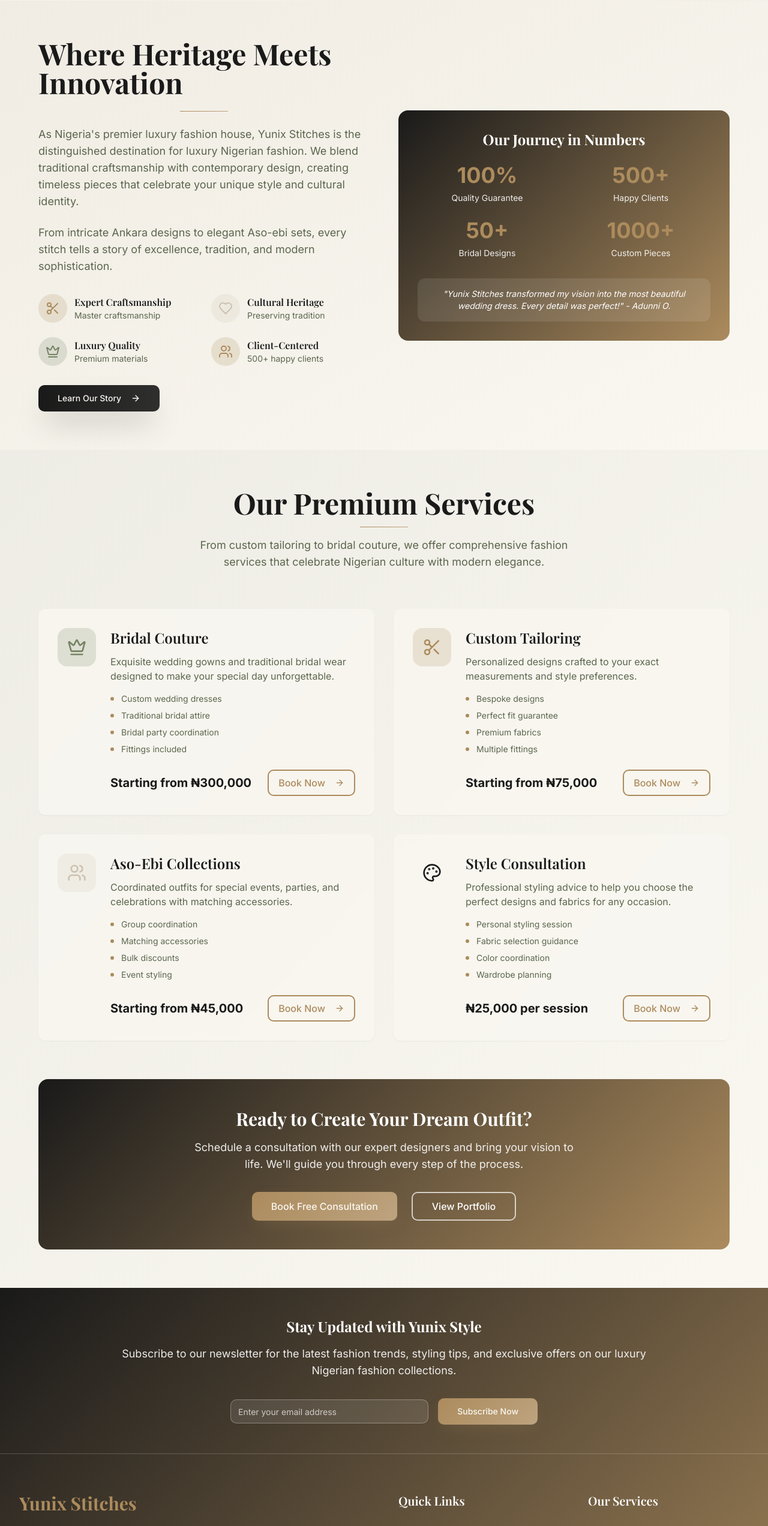
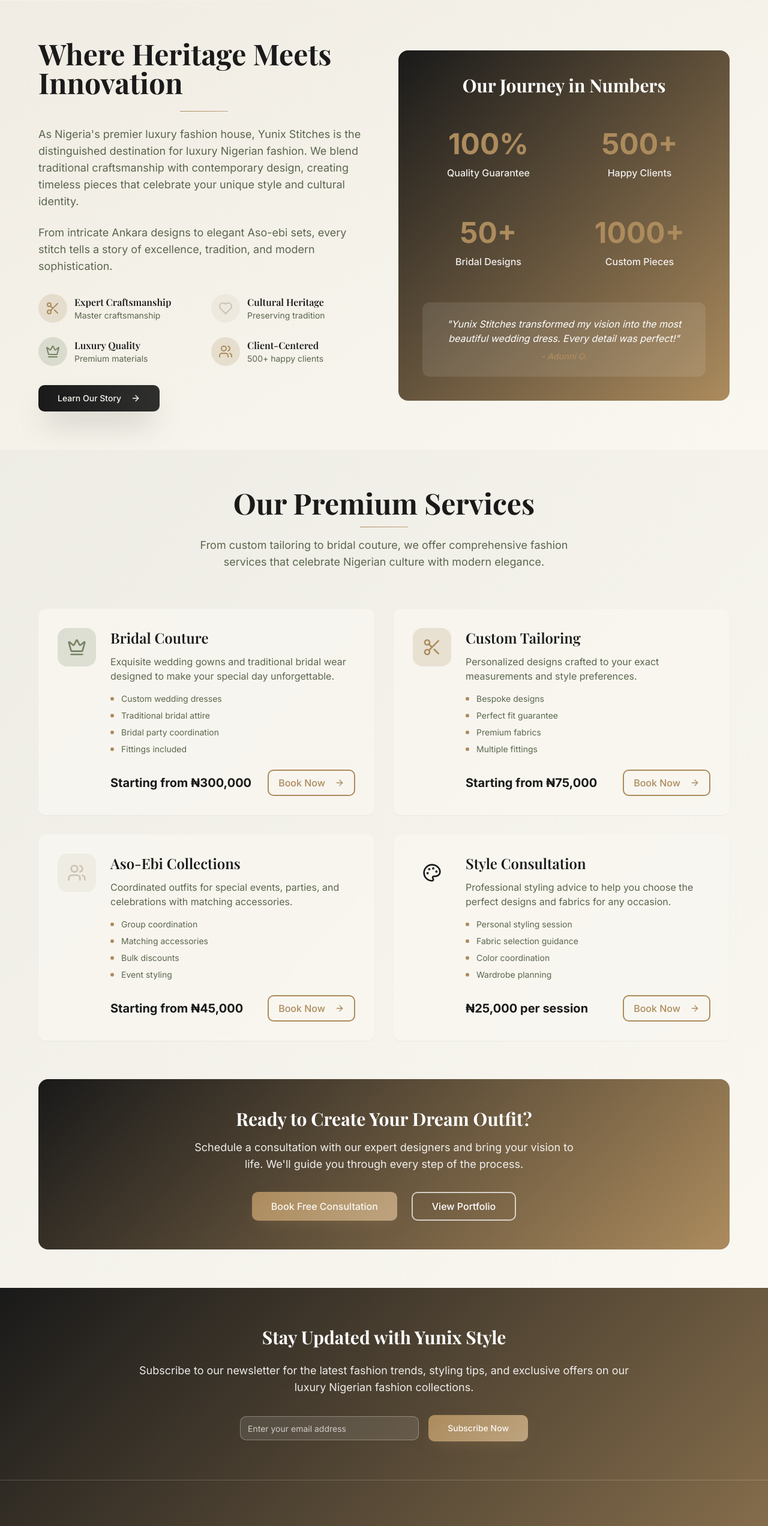
Before and after one commit to richyriminem-re/yunix-stitches-project, a React (Vite) app: page / in a window 1280 px wide. Shown: the part 2000-4544 px from the top of the page at 60% size. Built offline with nearby package versions, Linux system fonts and the light colour scheme.

Commit message:
Improve journey numbers and footer

```diff
--- a/src/components/AboutPreview.tsx
+++ b/src/components/AboutPreview.tsx
@@ -75,37 +75,38 @@ const AboutPreview = () => {
 
           {/* Image/Stats Section */}
           <div className="relative">
-            <div className="bg-gradient-luxury rounded-2xl p-8 text-white dark:bg-gradient-to-br dark:from-muted dark:to-accent/80">
-              <h3 className="text-2xl font-serif font-bold mb-6 text-center">
+            <div className="bg-gradient-luxury rounded-2xl p-6 sm:p-8 lg:p-10 text-white dark:bg-gradient-to-br dark:from-muted dark:to-accent/80">
+              <h3 className="text-xl sm:text-2xl lg:text-3xl font-serif font-bold mb-8 sm:mb-10 text-center">
                 Our Journey in Numbers
               </h3>
 
-              <div className="grid grid-cols-2 gap-6">
-                <div className="text-center">
-                  <div className="text-4xl font-bold text-secondary mb-2">100%</div>
-                  <div className="text-sm opacity-90">Quality Guarantee</div>
+              <div className="grid grid-cols-2 gap-4 sm:gap-6 lg:gap-8 mb-8 sm:mb-10">
+                <div className="text-center p-2 sm:p-4">
+                  <div className="text-2xl sm:text-3xl lg:text-4xl xl:text-5xl font-bold text-secondary mb-2 sm:mb-3">100%</div>
+                  <div className="text-xs sm:text-sm lg:text-base opacity-90 font-medium">Quality Guarantee</div>
                 </div>
 
-                <div className="text-center">
-                  <div className="text-4xl font-bold text-secondary mb-2">500+</div>
-                  <div className="text-sm opacity-90">Happy Clients</div>
+                <div className="text-center p-2 sm:p-4">
+                  <div className="text-2xl sm:text-3xl lg:text-4xl xl:text-5xl font-bold text-secondary mb-2 sm:mb-3">500+</div>
+                  <div className="text-xs sm:text-sm lg:text-base opacity-90 font-medium">Happy Clients</div>
                 </div>
 
-                <div className="text-center">
-                  <div className="text-4xl font-bold text-secondary mb-2">50+</div>
-                  <div className="text-sm opacity-90">Bridal Designs</div>
+                <div className="text-center p-2 sm:p-4">
+                  <div className="text-2xl sm:text-3xl lg:text-4xl xl:text-5xl font-bold text-secondary mb-2 sm:mb-3">50+</div>
+                  <div className="text-xs sm:text-sm lg:text-base opacity-90 font-medium">Bridal Designs</div>
                 </div>
 
-                <div className="text-center">
-                  <div className="text-4xl font-bold text-secondary mb-2">1000+</div>
-                  <div className="text-sm opacity-90">Custom Pieces</div>
+                <div className="text-center p-2 sm:p-4">
+                  <div className="text-2xl sm:text-3xl lg:text-4xl xl:text-5xl font-bold text-secondary mb-2 sm:mb-3">1000+</div>
+                  <div className="text-xs sm:text-sm lg:text-base opacity-90 font-medium">Custom Pieces</div>
                 </div>
               </div>
 
-              <div className="mt-8 p-4 bg-white/10 rounded-lg backdrop-blur-sm dark:bg-black/20">
-                <p className="text-sm italic text-center">
+              <div className="p-4 sm:p-6 bg-white/10 rounded-xl backdrop-blur-sm dark:bg-black/20">
+                <p className="text-sm sm:text-base italic text-center leading-relaxed">
                   "Yunix Stitches transformed my vision into the most beautiful wedding dress.
-                  Every detail was perfect!" - Adunni O.
+                  Every detail was perfect!"
+                  <span className="block mt-2 text-xs sm:text-sm font-semibold text-secondary">- Adunni O.</span>
                 </p>
               </div>
             </div>
--- a/src/components/Footer.tsx
+++ b/src/components/Footer.tsx
@@ -68,20 +68,24 @@ const Footer = () => {
   }];
   return <footer className="bg-gradient-luxury text-white">
       {/* Newsletter Section */}
-      <div className="border-b border-white/20 py-12">
+      <div className="border-b border-white/20 py-8 sm:py-12 lg:py-16">
         <div className="container mx-auto px-4 sm:px-6 lg:px-8">
           <div className="max-w-4xl mx-auto text-center">
-            <h3 className="text-2xl font-serif font-bold mb-4">
+            <h3 className="text-xl sm:text-2xl lg:text-3xl font-serif font-bold mb-4 sm:mb-6">
               Stay Updated with Yunix Style
             </h3>
-            <p className="text-lg opacity-90 mb-8">
+            <p className="text-base sm:text-lg opacity-90 mb-6 sm:mb-8 leading-relaxed px-4">
               Subscribe to our newsletter for the latest fashion trends, styling tips,
               and exclusive offers on our luxury Nigerian fashion collections.
             </p>
 
-            <div className="flex flex-col sm:flex-row items-center justify-center space-y-4 sm:space-y-0 sm:space-x-4 max-w-lg mx-auto">
-              <Input type="email" placeholder="Enter your email address" className="bg-white/10 border-white/30 text-white placeholder:text-white/70 focus:bg-white/20 dark:bg-black/20 dark:border-white/40 dark:focus:bg-black/30" />
-              <Button variant="bronze" size="lg" className="whitespace-nowrap">
+            <div className="flex flex-col sm:flex-row items-center justify-center space-y-4 sm:space-y-0 sm:space-x-4 max-w-lg mx-auto px-4">
+              <Input
+                type="email"
+                placeholder="Enter your email address"
+                className="w-full bg-white/10 border-white/30 text-white placeholder:text-white/70 focus:bg-white/20 dark:bg-black/20 dark:border-white/40 dark:focus:bg-black/30"
+              />
+              <Button variant="bronze" size="lg" className="w-full sm:w-auto whitespace-nowrap">
                 Subscribe Now
               </Button>
             </div>
@@ -90,48 +94,48 @@ const Footer = () => {
       </div>
 
       {/* Main Footer Content */}
-      <div className="py-16">
+      <div className="py-12 sm:py-16 lg:py-20">
         <div className="container mx-auto px-4 sm:px-6 lg:px-8">
-          <div className="grid grid-cols-1 md:grid-cols-2 lg:grid-cols-4 gap-12">
+          <div className="grid grid-cols-1 sm:grid-cols-2 lg:grid-cols-4 gap-8 sm:gap-10 lg:gap-12">
             {/* Company Info */}
-            <div className="lg:col-span-2">
-              <h2 className="text-3xl font-serif font-bold text-secondary mb-4">
+            <div className="sm:col-span-2 lg:col-span-2">
+              <h2 className="text-2xl sm:text-3xl lg:text-4xl font-serif font-bold text-secondary mb-4 sm:mb-6">
                 Yunix Stitches
               </h2>
-              <p className="text-lg opacity-90 mb-6 leading-relaxed">
+              <p className="text-base sm:text-lg opacity-90 mb-6 sm:mb-8 leading-relaxed">
                 Nigeria's premier luxury fashion house, specializing in elegant traditional and
                 contemporary wear with master craftsmanship. Where heritage meets innovation.
               </p>
 
               {/* Contact Info */}
-              <div className="space-y-4">
-                <div className="flex items-center space-x-3">
-                  <MapPin className="h-5 w-5 text-secondary" />
-                  <span>Igbatoro Road, Opposite HOB (After Federal Secretariat),
+              <div className="space-y-3 sm:space-y-4 mb-6 sm:mb-8">
+                <div className="flex items-start space-x-3">
+                  <MapPin className="h-5 w-5 text-secondary flex-shrink-0 mt-0.5" />
+                  <span className="text-sm sm:text-base leading-relaxed">Igbatoro Road, Opposite HOB (After Federal Secretariat),
 Alagbaka, Akure, Ondo State, Nigeria</span>
                 </div>
                 <div className="flex items-center space-x-3">
                   <Phone className="h-5 w-5 text-secondary flex-shrink-0" />
-                  <span>+234 901 989 8642</span>
+                  <span className="text-sm sm:text-base">+234 901 989 8642</span>
                 </div>
                 <div className="flex items-center space-x-3">
-                  <Mail className="h-5 w-5 text-secondary" />
-                  <span>hello@yunixstitches.com</span>
+                  <Mail className="h-5 w-5 text-secondary flex-shrink-0" />
+                  <span className="text-sm sm:text-base">hello@yunixstitches.com</span>
                 </div>
               </div>
 
               {/* Social Media */}
-              <div className="mt-8">
-                <h4 className="font-semibold mb-4">Follow Our Journey</h4>
+              <div>
+                <h4 className="text-base sm:text-lg font-semibold mb-4 sm:mb-6">Follow Our Journey</h4>
                 <div className="flex space-x-4">
                   {/* Instagram */}
                   <a
                     href="https://instagram.com/yunixstitches"
                     target="_blank"
                     rel="noopener noreferrer"
-                    className="group flex items-center justify-center w-10 h-10 rounded-full bg-gradient-to-br from-pink-500 via-purple-500 to-orange-500 hover:scale-110 transition-transform duration-300 shadow-lg"
+                    className="group flex items-center justify-center w-10 h-10 sm:w-12 sm:h-12 rounded-full bg-gradient-to-br from-pink-500 via-purple-500 to-orange-500 hover:scale-110 transition-transform duration-300 shadow-lg"
                   >
-                    <Instagram className="h-5 w-5 text-white group-hover:scale-110 transition-transform duration-300" />
+                    <Instagram className="h-5 w-5 sm:h-6 sm:w-6 text-white group-hover:scale-110 transition-transform duration-300" />
                   </a>
 
                   {/* TikTok */}
@@ -139,10 +143,10 @@ Alagbaka, Akure, Ondo State, Nigeria</span>
                     href="https://tiktok.com/@yunixstitches"
                     target="_blank"
                     rel="noopener noreferrer"
-                    className="group flex items-center justify-center w-10 h-10 rounded-full bg-black hover:scale-110 transition-transform duration-300 shadow-lg relative overflow-hidden"
+                    className="group flex items-center justify-center w-10 h-10 sm:w-12 sm:h-12 rounded-full bg-black hover:scale-110 transition-transform duration-300 shadow-lg relative overflow-hidden"
                   >
                     <div className="absolute inset-0 bg-gradient-to-r from-[#25F4EE] to-[#FE2C55] opacity-20 group-hover:opacity-30 transition-opacity duration-300"></div>
-                    <svg className="h-5 w-5 text-white group-hover:scale-110 transition-transform duration-300 relative z-10" fill="currentColor" viewBox="0 0 24 24">
+                    <svg className="h-5 w-5 sm:h-6 sm:w-6 text-white group-hover:scale-110 transition-transform duration-300 relative z-10" fill="currentColor" viewBox="0 0 24 24">
                       <path d="M19.59 6.69a4.83 4.83 0 01-3.77-4.25V2h-3.45v13.67a2.89 2.89 0 01-5.2 1.74 2.89 2.89 0 012.31-4.64 2.93 2.93 0 01.88.13V9.4a6.84 6.84 0 00-.88-.05A6.33 6.33 0 005 20.1a6.34 6.34 0 0010.86-4.43v-7a8.16 8.16 0 004.77 1.52v-3.4a4.85 4.85 0 01-1-.1z"/>
                     </svg>
                   </a>
@@ -151,23 +155,23 @@ Alagbaka, Akure, Ondo State, Nigeria</span>
                   <a
                     href="#"
                     onClick={(e) => { e.preventDefault(); handleWhatsAppContact(); }}
-                    className="group flex items-center justify-center w-10 h-10 rounded-full bg-[#25D366] hover:scale-110 transition-transform duration-300 shadow-lg cursor-pointer"
+                    className="group flex items-center justify-center w-10 h-10 sm:w-12 sm:h-12 rounded-full bg-[#25D366] hover:scale-110 transition-transform duration-300 shadow-lg cursor-pointer"
                   >
-                    <MessageCircle className="h-5 w-5 text-white group-hover:scale-110 transition-transform duration-300" />
+                    <MessageCircle className="h-5 w-5 sm:h-6 sm:w-6 text-white group-hover:scale-110 transition-transform duration-300" />
                   </a>
                 </div>
               </div>
             </div>
 
             {/* Quick Links */}
-            <div>
-              <h4 className="text-xl font-serif font-semibold mb-6">Quick Links</h4>
-              <ul className="space-y-4">
+            <div className="sm:col-span-1">
+              <h4 className="text-lg sm:text-xl font-serif font-semibold mb-4 sm:mb-6">Quick Links</h4>
+              <ul className="space-y-3 sm:space-y-4">
                 {quickLinks.map(link => <li key={link.name}>
                     <a
                       href={link.href}
                       onClick={link.name === 'About Us' ? handleAboutClick : link.name === 'Services' ? handleServicesClick : undefined}
-                      className="opacity-90 hover:opacity-100 hover:text-secondary transition-all duration-200"
+                      className="text-sm sm:text-base opacity-90 hover:opacity-100 hover:text-secondary transition-all duration-200 block py-1"
                     >
                       {link.name}
                     </a>
@@ -176,14 +180,14 @@ Alagbaka, Akure, Ondo State, Nigeria</span>
             </div>
 
             {/* Services */}
-            <div>
-              <h4 className="text-xl font-serif font-semibold mb-6">Our Services</h4>
-              <ul className="space-y-4">
+            <div className="sm:col-span-1">
+              <h4 className="text-lg sm:text-xl font-serif font-semibold mb-4 sm:mb-6">Our Services</h4>
+              <ul className="space-y-3 sm:space-y-4">
                 {services.map(service => <li key={service.name}>
                     <a
                       href={service.href}
                       onClick={handleServiceLinkClick}
-                      className="opacity-90 hover:opacity-100 hover:text-secondary transition-all duration-200"
+                      className="text-sm sm:text-base opacity-90 hover:opacity-100 hover:text-secondary transition-all duration-200 block py-1"
                     >
                       {service.name}
                     </a>
@@ -195,16 +199,16 @@ Alagbaka, Akure, Ondo State, Nigeria</span>
       </div>
 
       {/* Bottom Bar */}
-      <div className="border-t border-white/20 py-8">
+      <div className="border-t border-white/20 py-6 sm:py-8">
         <div className="container mx-auto px-4 sm:px-6 lg:px-8">
           <div className="flex flex-col sm:flex-row items-center justify-between space-y-4 sm:space-y-0">
             <div className="text-center sm:text-left opacity-90">
-              <p>&copy; 2025 Yunix Stitches. All rights reserved.</p>
+              <p className="text-sm sm:text-base">&copy; 2025 Yunix Stitches. All rights reserved.</p>
             </div>
 
-            <div className="flex flex-col sm:flex-row items-center space-y-2 sm:space-y-0 sm:space-x-6 text-sm opacity-90">
-              <a href="/privacy" className="hover:text-secondary transition-colors">Privacy Policy</a>
-              <a href="/terms" className="hover:text-secondary transition-colors">Terms of Service</a>
+            <div className="flex flex-col sm:flex-row items-center space-y-2 sm:space-y-0 sm:space-x-6 text-xs sm:text-sm opacity-90">
+              <a href="/privacy" className="hover:text-secondary transition-colors py-1">Privacy Policy</a>
+              <a href="/terms" className="hover:text-secondary transition-colors py-1">Terms of Service</a>
             </div>
           </div>
         </div>
```
